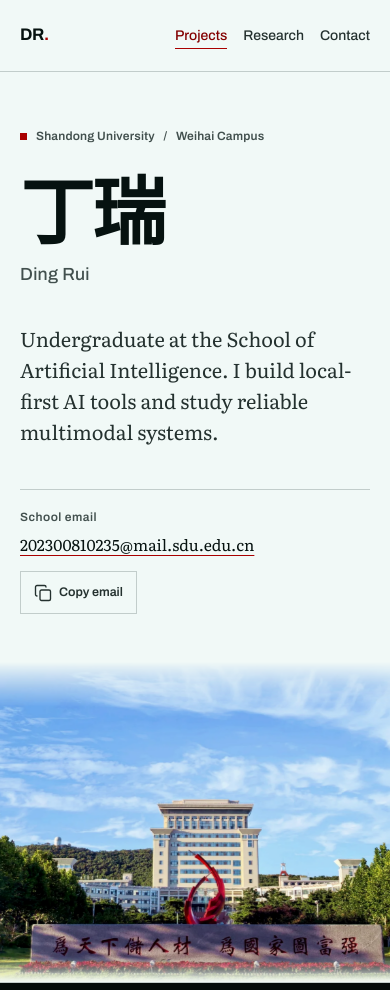
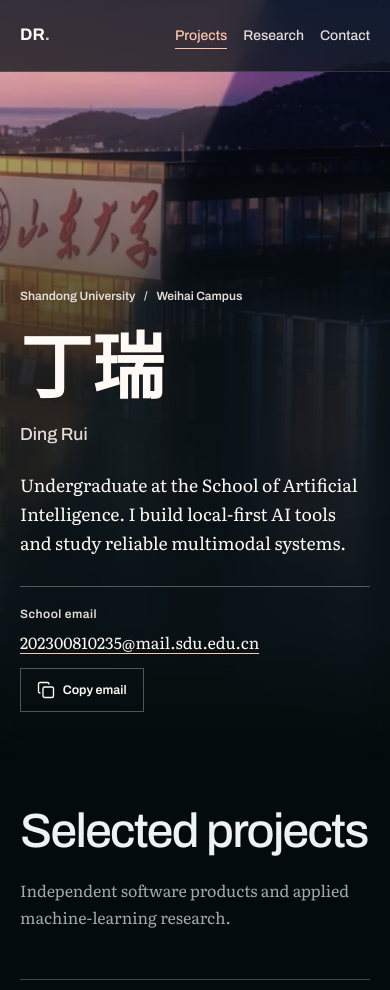
Before and after one commit to Bones-star588/aidrding-fyi, a plain HTML site: page index.html in a window 390 px wide. Shown: the top 990 px of the page. Drawn offline with Linux system fonts and the light colour scheme.

Commit message:
Use supplied campus sunset with progressive background blur

```diff
--- a/index.html
+++ b/index.html
@@ -10,7 +10,7 @@
       content="Ding Rui is an undergraduate at Shandong University's School of Artificial Intelligence, Weihai Campus. His work spans local-first AI products, multimodal systems, and point-cloud anomaly detection."
     >
     <meta name="author" content="Ding Rui">
-    <meta name="theme-color" content="#991f1b">
+    <meta name="theme-color" content="#0b1417">
     <link rel="canonical" href="https://aidrding.fyi/">
 
     <meta property="og:type" content="profile">
@@ -22,11 +22,11 @@
     <meta property="og:url" content="https://aidrding.fyi/">
     <meta
       property="og:image"
-      content="https://aidrding.fyi/assets/images/weihai-campus-gate.jpg"
+      content="https://aidrding.fyi/assets/images/weihai-dusk.webp"
     >
     <meta
       property="og:image:alt"
-      content="The main campus entrance and red sculpture at Shandong University, Weihai."
+      content="Shandong University, Weihai, overlooking the bay at dusk."
     >
     <meta name="twitter:card" content="summary_large_image">
 
@@ -34,7 +34,9 @@
     <link
       rel="preload"
       as="image"
-      href="assets/images/weihai-campus-gate.webp"
+      href="assets/images/weihai-dusk.webp"
+      imagesrcset="assets/images/weihai-dusk-mobile.webp 1280w, assets/images/weihai-dusk.webp 2848w"
+      imagesizes="100vw"
       type="image/webp"
     >
     <link rel="stylesheet" href="styles.css">
@@ -85,7 +87,6 @@
       <section class="hero" id="top" aria-labelledby="page-title">
         <div class="hero__content">
           <p class="hero__affiliation">
-            <span class="status-dot" aria-hidden="true"></span>
             Shandong University
             <span aria-hidden="true">/</span>
             Weihai Campus
@@ -155,20 +156,16 @@
 
         <div class="hero__media" aria-hidden="true">
           <img
-            class="hero__photo hero__photo--gate"
-            src="assets/images/weihai-campus-gate.webp"
+            class="hero__photo"
+            src="assets/images/weihai-dusk.webp"
+            srcset="assets/images/weihai-dusk-mobile.webp 1280w, assets/images/weihai-dusk.webp 2848w"
+            sizes="100vw"
             alt=""
-            width="2200"
-            height="968"
+            width="2848"
+            height="1600"
             fetchpriority="high"
           >
-          <img
-            class="hero__photo hero__photo--coast"
-            src="assets/images/weihai-campus-coast.webp"
-            alt=""
-            width="1600"
-            height="1200"
-          >
+          <div class="hero__soft-focus"></div>
         </div>
       </section>
 
@@ -178,7 +175,6 @@
             <h2 id="projects-title">Selected projects</h2>
             <p>
               Independent software products and applied machine-learning research.
-              Open an entry for implementation details, measured results, and scope.
             </p>
           </header>
 
@@ -553,27 +549,7 @@
 
         <footer class="site-footer">
           <p>© <span data-current-year>2026</span> Ding Rui</p>
-          <p>
-            Campus imagery via
-            <a href="https://www.wh.sdu.edu.cn/" target="_blank" rel="noreferrer">
-              Shandong University, Weihai
-            </a>;
-            coastal photograph by
-            <a
-              href="https://commons.wikimedia.org/wiki/File:Sdu_weihei_campus_yang_yunlei.jpg"
-              target="_blank"
-              rel="noreferrer"
-            >
-              Yang Yunlei
-            </a>,
-            <a
-              href="https://creativecommons.org/licenses/by-sa/3.0/"
-              target="_blank"
-              rel="license noreferrer"
-            >
-              CC BY-SA 3.0
-            </a>.
-          </p>
+          <p>Shandong University · Weihai Campus</p>
           <p>Updated November 2026</p>
         </footer>
       </section>
--- a/styles.css
+++ b/styles.css
@@ -39,6 +39,14 @@
   --header-height: 4.5rem;
   --section-space: clamp(5.5rem, 10vw, 9rem);
   --ease-out: cubic-bezier(0.16, 1, 0.3, 1);
+  --hero-ink: #fffaf5;
+  --hero-muted: #e4ddd9;
+  --hero-shade: #0b1417;
+  --hero-rule: rgb(255 250 245 / 30%);
+  --hero-highlight: #ffc4ad;
+  --hero-photo: url("assets/images/weihai-dusk.webp");
+  --hero-photo-position: 58% 45%;
+  --hero-blur: 22px;
 }
 
 *,
@@ -138,8 +146,11 @@ p {
   top: 0;
   z-index: 20;
   height: var(--header-height);
-  background: var(--bg);
-  border-bottom: 1px solid var(--rule);
+  margin-bottom: calc(-1 * var(--header-height));
+  background: rgb(11 20 23 / 76%);
+  border-bottom: 1px solid rgb(255 250 245 / 13%);
+  backdrop-filter: blur(18px);
+  -webkit-backdrop-filter: blur(18px);
 }
 
 .site-header__inner {
@@ -153,16 +164,16 @@ p {
 }
 
 .wordmark {
-  color: var(--ink);
+  color: var(--hero-ink);
   font-size: 1.05rem;
   font-weight: 700;
-  letter-spacing: -0.02em;
+  letter-spacing: 0;
   line-height: 1;
   text-decoration: none;
 }
 
 .wordmark span {
-  color: var(--accent);
+  color: var(--hero-highlight);
 }
 
 .site-nav {
@@ -173,7 +184,7 @@ p {
 
 .site-nav a {
   position: relative;
-  color: var(--ink-soft);
+  color: var(--hero-muted);
   font-size: 0.875rem;
   font-weight: 500;
   line-height: 1;
@@ -182,7 +193,7 @@ p {
 }
 
 .site-nav a:hover {
-  color: var(--accent);
+  color: var(--hero-ink);
 }
 
 .site-nav a::after {
@@ -191,7 +202,7 @@ p {
   bottom: -0.42rem;
   left: 0;
   height: 1px;
-  background: var(--accent);
+  background: var(--hero-highlight);
   content: "";
   transform: scaleX(0);
   transform-origin: right;
@@ -205,28 +216,30 @@ p {
 }
 
 .site-nav a[aria-current="location"] {
-  color: var(--accent-dark);
+  color: var(--hero-highlight);
 }
 
 .hero {
   position: relative;
   display: grid;
-  grid-template-columns: minmax(0, 1.04fr) minmax(25rem, 0.96fr);
-  min-height: calc(100svh - var(--header-height));
+  align-items: center;
+  min-height: min(54rem, 87svh);
+  padding-top: var(--header-height);
   isolation: isolate;
-  background: var(--bg);
-  border-bottom: 1px solid var(--rule);
+  overflow: hidden;
+  background: var(--hero-shade);
+  color: var(--hero-ink);
 }
 
 .hero__content {
   display: flex;
   flex-direction: column;
   justify-content: center;
-  width: min(100%, 49rem);
+  z-index: 1;
+  width: min(100%, var(--content-width));
   min-width: 0;
-  margin-left: auto;
-  padding: clamp(4rem, 8vh, 6rem) clamp(2.5rem, 5vw, 6rem)
-    clamp(3.5rem, 8vh, 5.5rem) var(--page-gutter);
+  margin: 0 auto;
+  padding: 4.5rem var(--page-gutter) 6rem;
 }
 
 .hero__affiliation {
@@ -235,17 +248,11 @@ p {
   align-items: center;
   gap: 0.55rem;
   margin-bottom: clamp(1.75rem, 4vh, 2.75rem);
-  color: var(--muted);
+  color: var(--hero-muted);
   font-size: 0.83rem;
   font-weight: 600;
-  letter-spacing: 0.015em;
+  letter-spacing: 0;
   line-height: 1.4;
-}
-
-.status-dot {
-  width: 0.45rem;
-  height: 0.45rem;
-  background: var(--accent);
 }
 
 .hero__name {
@@ -254,37 +261,81 @@ p {
 
 .hero__name-cn {
   display: block;
-  font-size: clamp(4.35rem, 8.7vw, 6rem);
+  font-size: 6rem;
   font-weight: 600;
-  letter-spacing: -0.03em;
-  line-height: 0.96;
+  letter-spacing: 0;
+  line-height: 1.1;
 }
 
 .hero__name-en {
   display: block;
   margin-top: 0.9rem;
-  color: var(--muted);
-  font-size: clamp(1.1rem, 1.7vw, 1.45rem);
+  color: var(--hero-muted);
+  font-size: 1.35rem;
   font-weight: 500;
-  letter-spacing: 0.015em;
+  letter-spacing: 0;
   line-height: 1.2;
 }
 
 .hero__intro {
-  max-width: 34rem;
+  max-width: 29rem;
   margin-top: clamp(2rem, 4.5vh, 3rem);
-  color: var(--ink-soft);
+  color: var(--hero-ink);
   font-family: var(--font-reading);
-  font-size: clamp(1.25rem, 1.7vw, 1.55rem);
-  line-height: 1.55;
+  font-size: 1.35rem;
+  line-height: 1.7;
 }
 
 .hero__contact {
-  max-width: 34rem;
+  max-width: 29rem;
   margin-top: clamp(2.25rem, 5vh, 3.5rem);
   padding-top: 1.25rem;
-  border-top: 1px solid var(--rule);
+  border-top: 1px solid var(--hero-rule);
 }
+
+.hero .meta-label {
+  color: var(--hero-muted);
+}
+
+.hero .email-link {
+  color: var(--hero-ink);
+  font-size: 1.1rem;
+  text-decoration-color: var(--hero-highlight);
+}
+
+.hero .email-link:hover {
+  color: var(--hero-highlight);
+}
+
+.hero .copy-button {
+  min-width: 7.75rem;
+  background: rgb(11 20 23 / 24%);
+  border-color: var(--hero-rule);
+  color: var(--hero-ink);
+}
+
+.hero .copy-button:hover,
+.hero .copy-button.is-copied {
+  background: var(--hero-ink);
+  border-color: var(--hero-ink);
+  color: var(--hero-shade);
+}
+
+.hero :focus-visible,
+.site-header :focus-visible {
+  outline-color: var(--hero-highlight);
+}
+
+.hero__affiliation,
+.hero__name,
+.hero__intro,
+.hero__contact {
+  animation: hero-arrive 900ms var(--ease-out) both;
+}
+
+.hero__name { animation-delay: 80ms; }
+.hero__intro { animation-delay: 160ms; }
+.hero__contact { animation-delay: 240ms; }
 
 .meta-label {
   margin-bottom: 0.45rem;
@@ -380,99 +431,81 @@ p {
 }
 
 .hero__media {
-  position: relative;
-  grid-column: 2;
-  grid-row: 1;
-  min-width: 0;
-  min-height: 100%;
+  position: absolute;
+  inset: 0;
+  z-index: -1;
   overflow: hidden;
-  background: var(--surface);
-  -webkit-mask-image:
-    linear-gradient(to right, transparent 0%, black 22%, black 100%),
-    linear-gradient(to bottom, transparent 0%, black 8%, black 94%, transparent 100%);
-  -webkit-mask-composite: source-in;
-  mask-image:
-    linear-gradient(to right, transparent 0%, black 22%, black 100%),
-    linear-gradient(to bottom, transparent 0%, black 8%, black 94%, transparent 100%);
-  mask-composite: intersect;
+}
+
+.hero__photo,
+.hero__soft-focus {
+  position: absolute;
+  inset: -2%;
+  width: 104%;
+  height: 104%;
+  animation: hero-settle 1600ms var(--ease-out) both;
 }
 
 .hero__photo {
+  max-width: none;
+  object-fit: cover;
+  object-position: var(--hero-photo-position);
+}
+
+/* The same crop in both layers keeps the sharp-to-soft transition seamless. */
+.hero__soft-focus {
+  background-image: var(--hero-photo);
+  background-size: cover;
+  background-position: var(--hero-photo-position);
+  filter: blur(var(--hero-blur));
+  -webkit-mask-image: linear-gradient(90deg, black 0%, black 24%, transparent 72%);
+  mask-image: linear-gradient(90deg, black 0%, black 24%, transparent 72%);
+}
+
+.hero__media::after {
   position: absolute;
   inset: 0;
-  width: 100%;
-  height: 100%;
-  object-fit: cover;
-  filter: saturate(0.86) contrast(1.03) brightness(0.98);
-  opacity: 0;
-  will-change: opacity, transform;
+  background:
+    linear-gradient(0deg, var(--dark-surface) 0%, rgb(11 20 23 / 70%) 10%, transparent 38%),
+    linear-gradient(90deg, rgb(11 20 23 / 87%) 0%, rgb(11 20 23 / 73%) 32%, rgb(11 20 23 / 26%) 63%, rgb(11 20 23 / 6%) 100%);
+  content: "";
 }
 
-.hero__photo--gate {
-  object-position: 54% 56%;
-  opacity: 1;
-  animation:
-    hero-fade-gate 26s ease-in-out infinite,
-    hero-drift-gate 34s ease-in-out infinite alternate;
-}
-
-.hero__photo--coast {
-  object-position: 57% 52%;
-  animation:
-    hero-fade-coast 26s ease-in-out infinite,
-    hero-drift-coast 34s ease-in-out infinite alternate;
-}
-
-@keyframes hero-fade-gate {
-  0%,
-  44% {
-    opacity: 1;
+@keyframes hero-arrive {
+  from {
+    opacity: 0;
+    transform: translateY(1rem);
   }
 
-  54%,
-  96% {
-    opacity: 0;
-  }
-
-  100% {
+  to {
     opacity: 1;
+    transform: translateY(0);
   }
 }
 
-@keyframes hero-fade-coast {
-  0%,
-  44% {
-    opacity: 0;
-  }
+@keyframes hero-settle {
+  from { transform: scale(1.035); }
+  to { transform: scale(1); }
+}
 
-  54%,
-  96% {
-    opacity: 1;
-  }
-
-  100% {
-    opacity: 0;
+@media (max-width: 80rem) {
+  :root {
+    --hero-photo: url("assets/images/weihai-dusk-mobile.webp");
   }
 }
 
-@keyframes hero-drift-gate {
-  from {
-    transform: scale(1.025) translate3d(0.5%, 0, 0);
-  }
-
-  to {
-    transform: scale(1.085) translate3d(-1.3%, -1.2%, 0);
-  }
-}
-
-@keyframes hero-drift-coast {
-  from {
-    transform: scale(1.075) translate3d(-1%, 0.5%, 0);
-  }
-
-  to {
-    transform: scale(1.02) translate3d(1%, -1%, 0);
-  }
+/* Keep the photo crisp while the lower edge dissolves into the next section. */
+.hero__media::before {
+  position: absolute;
+  bottom: 0;
+  width: 100%;
+  height: 32%;
+  z-index: 1;
+  backdrop-filter: blur(8px);
+  -webkit-backdrop-filter: blur(8px);
+  -webkit-mask-image: linear-gradient(transparent, black);
+  mask-image: linear-gradient(transparent, black);
+  content: "";
 }
 
 .projects {
@@ -484,6 +517,7 @@ p {
   width: min(100%, var(--content-width));
   margin: 0 auto;
   padding: var(--section-space) var(--page-gutter);
+  padding-top: 3.5rem;
 }
 
 .projects__header {
@@ -974,7 +1008,7 @@ html.reveal-ready [data-reveal].is-visible {
 
 @media (max-width: 64rem) {
   .hero {
-    grid-template-columns: minmax(0, 1fr) minmax(21rem, 0.82fr);
+    min-height: min(52rem, 87svh);
   }
 
   .hero__content {
@@ -1005,64 +1039,68 @@ html.reveal-ready [data-reveal].is-visible {
 @media (max-width: 48rem) {
   :root {
     --section-space: clamp(4.5rem, 14vw, 6.5rem);
+    --hero-photo-position: 58% 0%;
+    --hero-blur: 16px;
   }
 
   .hero {
-    grid-template-columns: 1fr;
-    min-height: auto;
+    min-height: min(56rem, 90svh);
+    align-items: end;
   }
 
   .hero__content {
-    padding-top: clamp(3.5rem, 11vw, 5.5rem);
+    padding-top: 11rem;
     padding-right: var(--page-gutter);
-    padding-bottom: clamp(3rem, 10vw, 4.5rem);
+    padding-bottom: 3rem;
   }
 
   .hero__name-cn {
-    font-size: clamp(4.2rem, 19vw, 6rem);
+    font-size: 4.5rem;
+  }
+
+  .hero__name-en {
+    font-size: 1.1rem;
+  }
+
+  .hero__affiliation {
+    margin-bottom: 1.6rem;
   }
 
   .hero__intro {
-    max-width: 30rem;
+    max-width: 26rem;
+    margin-top: 1.6rem;
+    font-size: 1.1rem;
+    line-height: 1.65;
   }
 
-  .hero__media {
-    grid-column: 1;
-    grid-row: 2;
-    min-height: clamp(20rem, 68vw, 31rem);
-    -webkit-mask-image: linear-gradient(
-      to bottom,
-      transparent 0%,
-      black 14%,
-      black 92%,
-      transparent 100%
-    );
-    -webkit-mask-composite: source-in;
-    mask-image: linear-gradient(
-      to bottom,
-      transparent 0%,
-      black 14%,
-      black 92%,
-      transparent 100%
-    );
-    mask-composite: intersect;
+  .hero__contact {
+    margin-top: 1.8rem;
   }
 
-  .hero__photo--gate {
-    object-position: 50% 55%;
+  .hero .email-link {
+    font-size: 1rem;
   }
 
-  .hero__photo--coast {
-    object-position: 56% 48%;
+  .hero__soft-focus {
+    -webkit-mask-image: linear-gradient(transparent 6%, black 66%);
+    mask-image: linear-gradient(transparent 6%, black 66%);
+  }
+
+  .hero__media::after {
+    background: linear-gradient(0deg, var(--dark-surface) 0%, rgb(11 20 23 / 91%) 18%, rgb(11 20 23 / 78%) 52%, rgb(11 20 23 / 8%) 92%);
   }
 
   .projects__header {
     margin-bottom: 3rem;
   }
 
+  .projects__inner {
+    padding-top: 3rem;
+  }
+
   .project__summary {
-    grid-template-columns: 1.75rem minmax(0, 1fr) 2.75rem;
-    gap: 0.8rem 1rem;
+    grid-template-columns: 1.25rem minmax(0, 1fr) 2.5rem;
+    gap: 0.8rem 0.75rem;
     min-height: 0;
     padding: 1.5rem 0;
   }
@@ -1156,6 +1194,10 @@ html.reveal-ready [data-reveal].is-visible {
   .project__name {
     font-size: 1.65rem;
   }
+
+  .contact__intro h2 {
+    font-size: 2rem;
+  }
 }
 
 @media (prefers-reduced-motion: reduce) {
@@ -1172,14 +1214,15 @@ html.reveal-ready [data-reveal].is-visible {
     animation-iteration-count: 1 !important;
   }
 
-  .hero__photo--gate {
+  .hero__photo,
+  .hero__soft-focus,
+  .hero__affiliation,
+  .hero__name,
+  .hero__intro,
+  .hero__contact {
     opacity: 1;
     transform: none;
     animation: none;
-  }
-
-  .hero__photo--coast {
-    display: none;
   }
 
   html.reveal-ready [data-reveal] {
```
Also changed, not shown: assets/images/weihai-dusk-mobile.webp (added), assets/images/weihai-dusk.webp (added), 1 other file.
